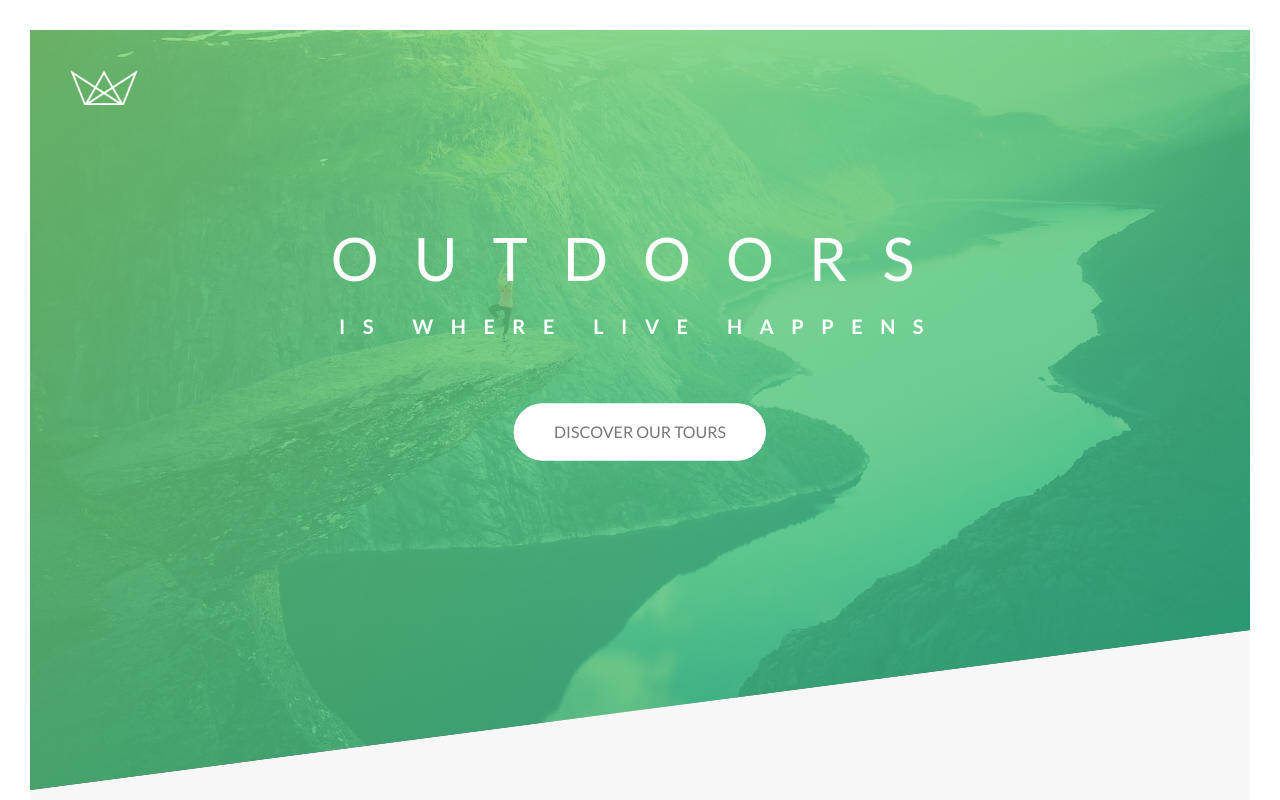
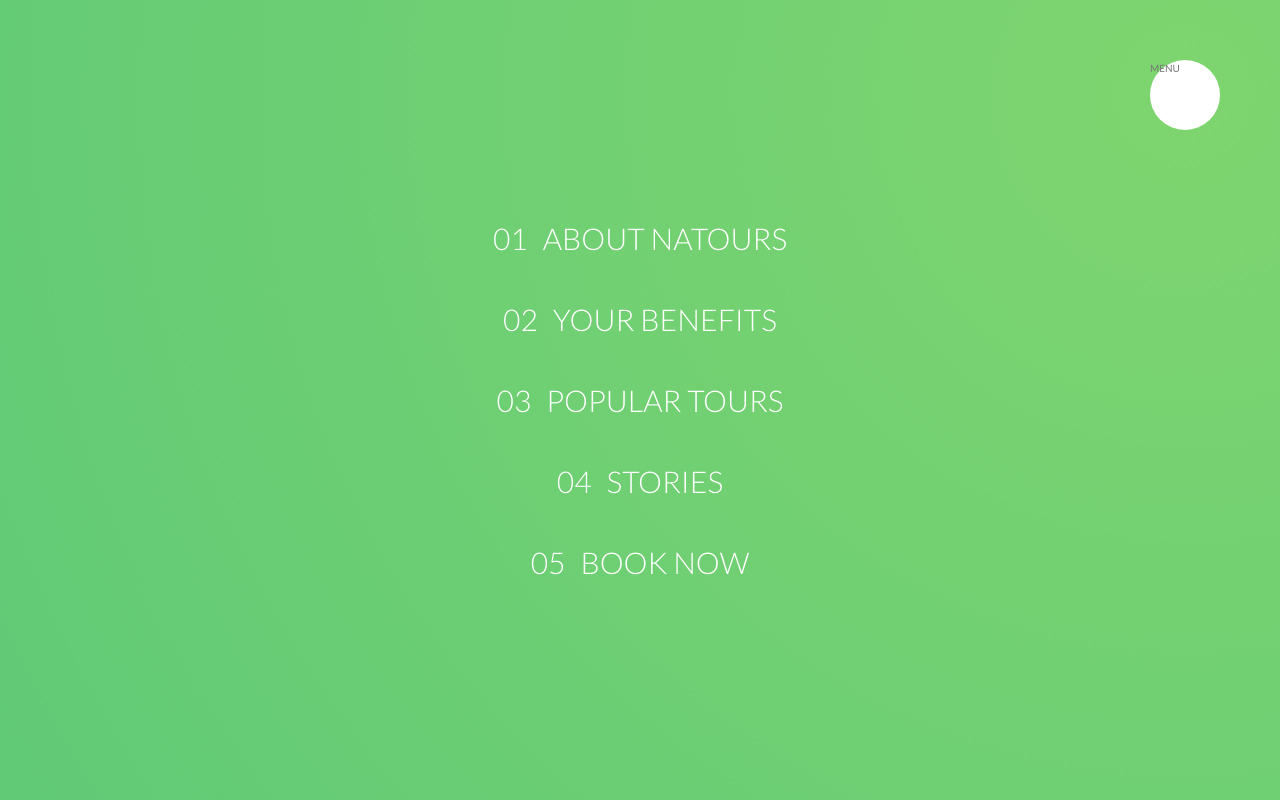
Before and after one commit to Anna-Bartkowiak/Natours, a website: page index.html in a window 1280 px wide. Shown: the top 800 px of the page. Drawn offline with Linux system fonts and the light colour scheme.

Commit message:
Styling nav - checkbox, button, background, list, item, link

```diff
--- a/index.html
+++ b/index.html
@@ -14,6 +14,25 @@
         <title>Natours | Exciting tours for adventurous people</title>
     </head>
     <body>
+
+        <div class="navigation">
+            <input type="checkbox" class="navigation__checkbox" id="navi-toggle">
+
+            <label for="navi-toggle" class="navigation__button">MENU</label>
+
+            <div class="navigation__background">&nbsp;</div>
+
+            <nav class="navigation__nav">
+                <ul class="navigation__list">
+                    <li class="navigation__item"><a href="#" class="navigation__link"><span>01</span>About Natours</li></a>
+                    <li class="navigation__item"><a href="#" class="navigation__link"><span>02</span>Your benefits</li></a>
+                    <li class="navigation__item"><a href="#" class="navigation__link"><span>03</span>Popular tours</li></a>
+                    <li class="navigation__item"><a href="#" class="navigation__link"><span>04</span>Stories</li></a>
+                    <li class="navigation__item"><a href="#" class="navigation__link"><span>05</span>Book now</li></a>
+                </ul>
+            </nav>
+        </div>
+
         <header class="header">
             <div class="header__logo-box">
                 <img src="img/logo-white.png" alt="logo" class="header__logo">
--- a/sass/abstracts/_variables.scss
+++ b/sass/abstracts/_variables.scss
@@ -1,6 +1,6 @@
 // COLORS
 $color-primary: #55c57a;
-$color-primary-ligth: #7ed56f;
+$color-primary-light: #7ed56f;
 $color-primary-dark: #28b485;
 
 $color-secondary-light: #ffb900;
--- a/sass/base/_typography.scss
+++ b/sass/base/_typography.scss
@@ -44,7 +44,10 @@ body {
     text-transform: uppercase;
     font-weight: 700;
     display: inline-block;
-    background-image: linear-gradient(to right, $color-primary-ligth, $color-primary-dark);
+    background-image: linear-gradient(
+                to right,
+                $color-primary-light,
+                $color-primary-dark);
     -webkit-background-clip: text;
     color: transparent;
     letter-spacing: .2rem;
--- a/sass/components/_card.scss
+++ b/sass/components/_card.scss
@@ -35,7 +35,7 @@
             &-2 {
                 background-image: linear-gradient(
                     to right bottom,
-                    $color-primary-ligth,
+                    $color-primary-light,
                     $color-primary-dark);
             }
 
@@ -78,7 +78,7 @@
         &--2 {
             background-image: linear-gradient(
                 to right bottom,
-                $color-primary-ligth,
+                $color-primary-light,
                 $color-primary-dark),
                 url(../img/nat-6.jpg);
         }
@@ -119,7 +119,7 @@
         &--2 {
             background-image: linear-gradient(
                 to right bottom,
-                rgba($color-primary-ligth, .85),
+                rgba($color-primary-light, .85),
                 rgba($color-primary-dark, .85));
         }
 
--- a/sass/components/_feature-box.scss
+++ b/sass/components/_feature-box.scss
@@ -11,7 +11,10 @@
         font-size: 6rem;
         margin-bottom: .5rem;
         display: inline-block;
-        background-image: linear-gradient(to right, $color-primary-ligth, $color-primary-dark);
+        background-image: linear-gradient(
+                    to right,
+                    $color-primary-light,
+                    $color-primary-dark);
         -webkit-background-clip: text;
         color: transparent;
     }
--- a/sass/layout/_header.scss
+++ b/sass/layout/_header.scss
@@ -2,7 +2,7 @@
     height: 95vh;
     background-image: linear-gradient(
         to right bottom,
-        rgba($color-primary-ligth, 0.8),
+        rgba($color-primary-light, 0.8),
         rgba($color-primary-dark, 0.8)),
         url(../img/hero.jpg);
     background-size: cover;
--- /dev/null
+++ b/sass/layout/_navigation.scss
@@ -0,0 +1,83 @@
+.navigation {
+    &__checkbox {
+        display: none;
+    }
+
+    &__button {
+        background-color: $color-white;
+        height: 7rem;
+        width: 7rem;
+        position: fixed;
+        top: 6rem;
+        right: 6rem;
+        border-radius: 50%;
+        z-index: 2000;
+    }
+
+    &__background {
+        height: 6rem;
+        width: 6rem;
+        border-radius: 50%;
+        position: fixed;
+        top: 6.5rem;
+        right: 6.5rem;
+        background-image: radial-gradient($color-primary-light, $color-primary-dark);
+        z-index: 1000;
+
+        transform: scale(95);
+    }
+
+    &__nav {
+        height: 100vh;
+        width: 100%;
+        position: fixed;
+        top: 0;
+        right: 0;
+        z-index: 1500;
+    }
+
+    &__list {
+        position: absolute;
+        top: 50%;
+        left: 50%;
+        transform: translate(-50%, -50%);
+        list-style: none;
+        text-align: center;
+    }
+
+    &__item {
+        margin:1rem;
+    }
+
+    &__link {
+        &:link,
+        &:visited {
+            display: inline-block;
+            font-size: 3rem;
+            font-weight: 300;
+            padding: 1rem 2rem;
+            color: $color-white;
+            text-decoration: none;
+            text-transform: uppercase;
+            background-image: linear-gradient(
+                        120deg,
+                        transparent 0%,
+                        transparent 50%,
+                        $color-white 50%);
+            background-size: 225%;
+            transition: all .4s;
+
+            span {
+                margin-right: 1.5rem;
+                display: inline-block;
+            }
+        }
+
+        &:hover,
+        &:active {
+            background-position: 100%;
+            color: $color-primary;
+            transform: translateX(1rem);
+        }
+    }
+}
--- a/sass/main.scss
+++ b/sass/main.scss
@@ -18,5 +18,6 @@
 @import "layout/footer";
 @import "layout/grid";
 @import "layout/header";
+@import "layout/navigation";
 
 @import "pages/home";
--- a/sass/pages/_home.scss
+++ b/sass/pages/_home.scss
@@ -8,7 +8,7 @@
     padding: 20rem 0;
     background-image: linear-gradient(
         to right bottom,
-        rgba($color-primary-ligth, 0.8),
+        rgba($color-primary-light, 0.8),
         rgba($color-primary-dark, 0.8)),
     url(../img/nat-4.jpg);
     background-size: cover;
@@ -35,7 +35,7 @@
     padding: 15rem 0;
     background-image: linear-gradient(
         to right bottom,
-        $color-primary-ligth,
+        $color-primary-light,
         $color-primary-dark);
 }
 
```
Also changed, not shown: css/style.css.
